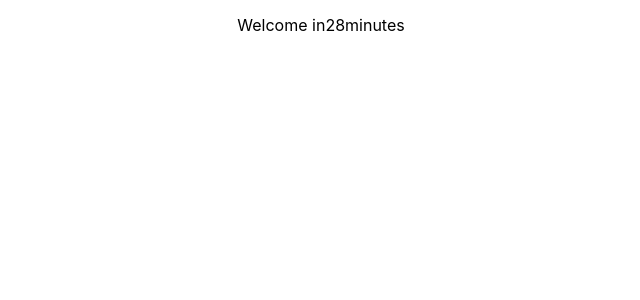
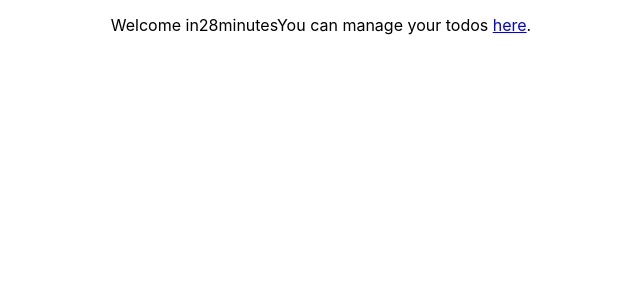
Before and after one commit to yadnyesh/todo-app, a React (Create React App) app: page / in a window 1280 px wide. Both pictures are taken after a click on the button "Login". Shown: the top 300 px of the page, without its empty margins (319-959 px from the left). Built offline with nearby package versions, Linux system fonts and the light colour scheme.

Commit message:
Goto List Todos

```diff
--- a/src/components/todo/TodoApp.jsx
+++ b/src/components/todo/TodoApp.jsx
@@ -69,6 +69,7 @@
         return(
             <div>
                 Welcome {this.props.match.params.name}
+                You can manage your todos <a href="/todos">here</a>.
             </div>
         );
     }
```
